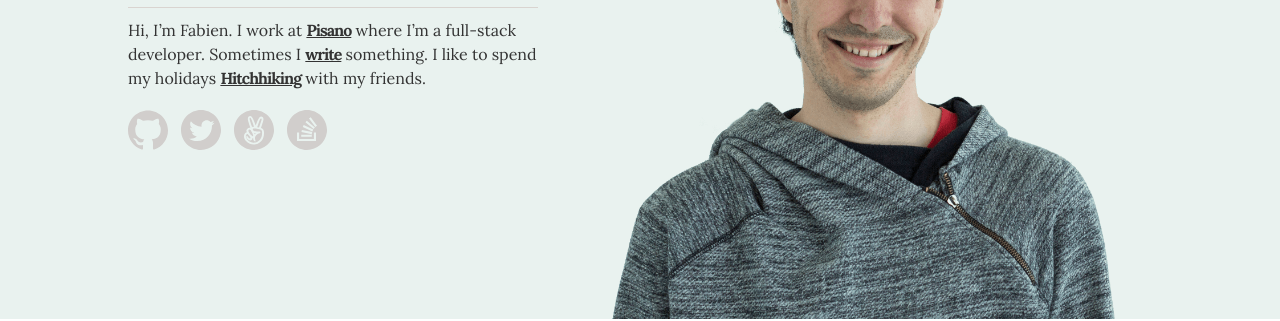
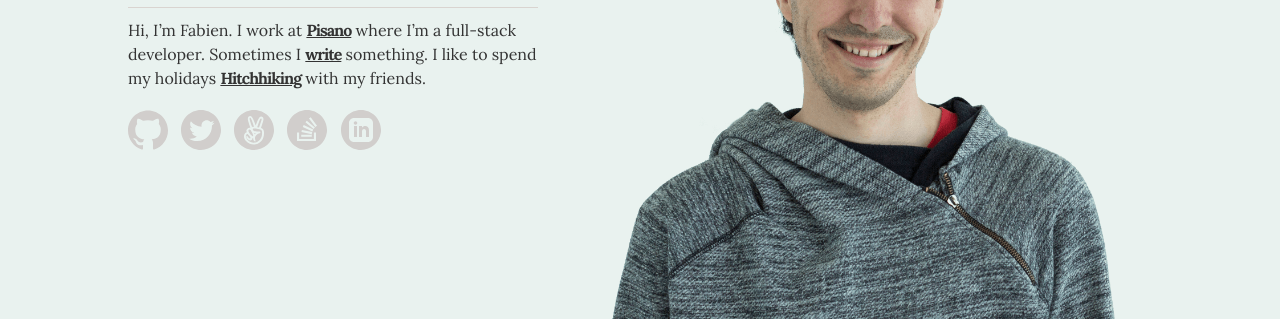
Before and after one commit to norydev/NoryDev.github.io, a Jekyll site: the page built from index.html, in a window 1280 px wide. Shown: the part 247-568 px from the top of the page. Built offline with Jekyll 4.4.1, drawn with Linux system fonts in a browser that asks for light colours; nearby versions of some CDN libraries.

Commit message:
add linkedin

```diff
--- a/_includes/header/home.html
+++ b/_includes/header/home.html
@@ -13,6 +13,7 @@
           <a href="https://twitter.com/norydev" class="icon-link" target="_blank">{% include icons/icon-twitter.html %}</a>
           <a href="https://angel.co/norydev" class="icon-link" target="_blank">{% include icons/icon-angellist.html %}</a>
           <a href="https://stackoverflow.com/users/4062992/norydev" class="icon-link" target="_blank">{% include icons/icon-stackoverflow.html %}</a>
+          <a href="https://www.linkedin.com/in/fabien-loup-b60431147" class="icon-link" target="_blank">{% include icons/icon-linkedin.html %}</a>
         </div>
       </div>
 
--- /dev/null
+++ b/_includes/icons/icon-linkedin.html
@@ -0,0 +1,3 @@
+<svg class="external-link-icon-svg" xmlns="http://www.w3.org/2000/svg" x="0px" y="0px" viewBox="0 0 40 40" enable-background="new 0 0 40 40" width="40" height="40">
+  <path fill="#D1CECC" d="M 20 0 C 8.96 0 0 8.96 0 20 C 0 31.04 8.96 40 20 40 C 30.07 40 38.399062 32.549141 39.789062 22.869141 C 39.919064 22.209141 39.990469 21.530078 39.980469 20.830078 C 39.990469 20.550078 40 20.28 40 20 C 40 8.96 31.05 0 20 0 z M 13 8 L 27 8 C 29.762 8 32 10.239 32 13 L 32 27 C 32 29.761 29.762 32 27 32 L 13 32 C 10.239 32 8 29.761 8 27 L 8 13 C 8 10.239 10.239 8 13 8 z M 14.5 11.203125 C 13.534 11.203125 12.75 11.99475 12.75 12.96875 C 12.75 13.94275 13.534 14.732422 14.5 14.732422 C 15.467 14.732422 16.25 13.94275 16.25 12.96875 C 16.25 11.99475 15.466 11.203125 14.5 11.203125 z M 13 16 L 13 27 L 16 27 L 16 16 L 13 16 z M 18 16 L 18 27 L 21 27 L 21 21.396484 C 21 18.283484 25 18.028484 25 21.396484 L 25 27 L 28 27 L 28 20.240234 C 28 14.987234 22.396 15.179625 21 17.765625 L 21 16 L 18 16 z "/>
+</svg>
```
